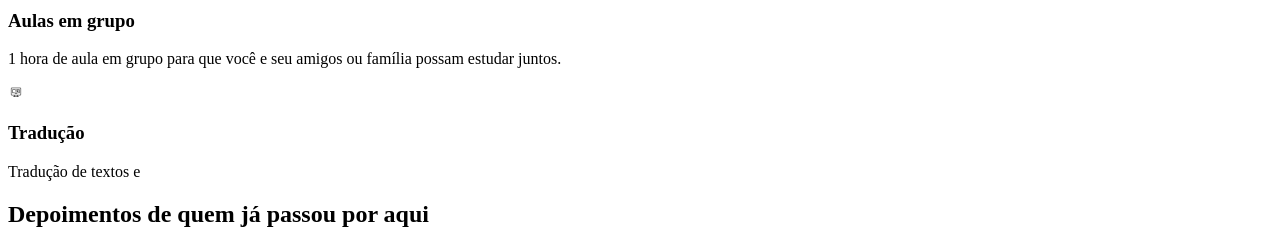
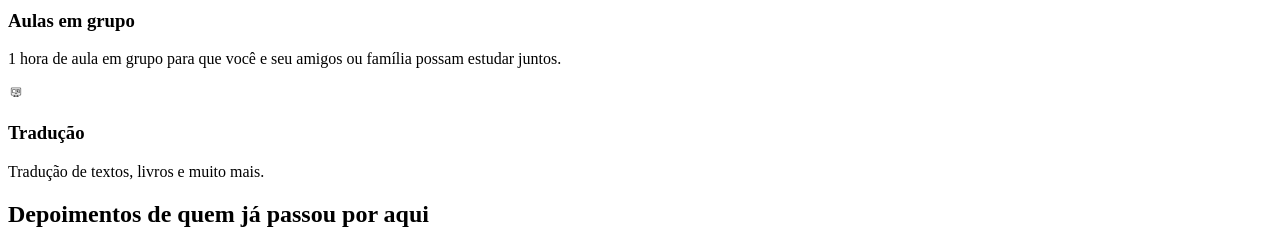
Before and after one commit to yugiteste/testehzn, a plain HTML site: page index.html in a window 1280 px wide. Shown: the part 1528-1773 px from the top of the page. Drawn offline with nearby package versions, Linux system fonts and the light colour scheme; files that its build step writes are made by us from their sources; files whose address does not match are found by name; a web font is replaced by a local one.

Commit message:
Update index.html

```diff
--- a/index.html
+++ b/index.html
@@ -115,7 +115,7 @@
             <div class="card">
               <i class="icon-desktop"></i>
               <h3 class="title">Tradução</h3>
-              <p>Tradução de textos e</p>
+              <p>Tradução de textos, livros e muito mais.</p>
             </div>
           </div>
         </div>
```
